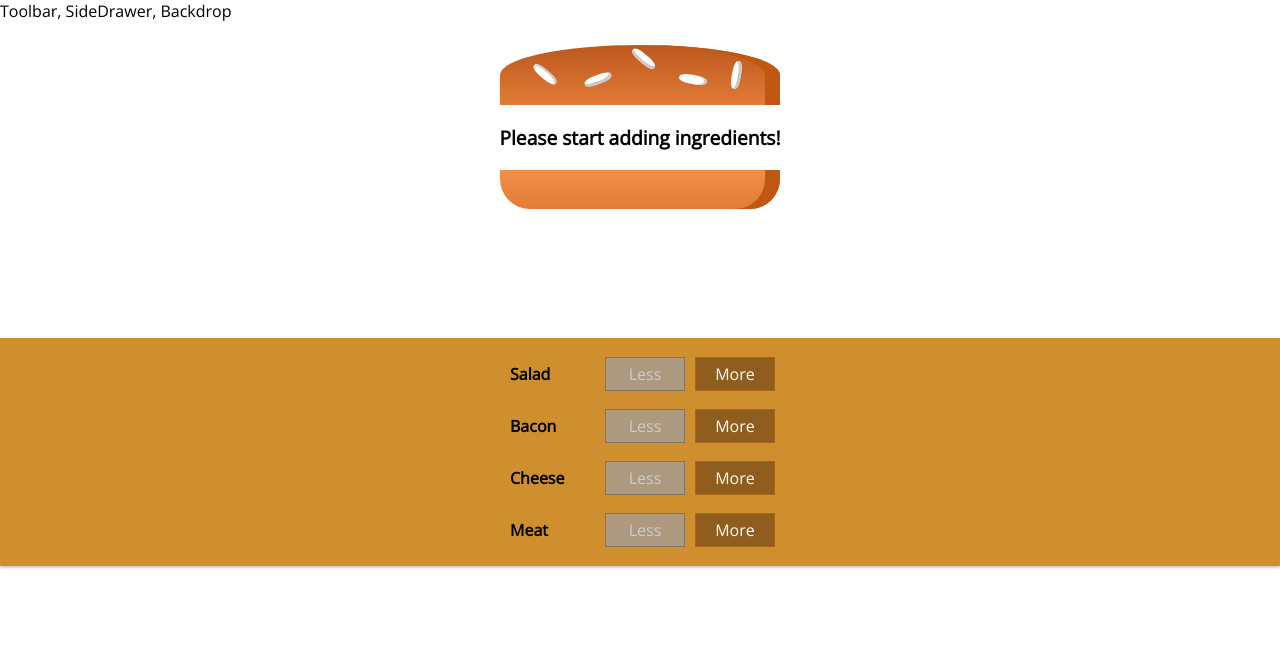
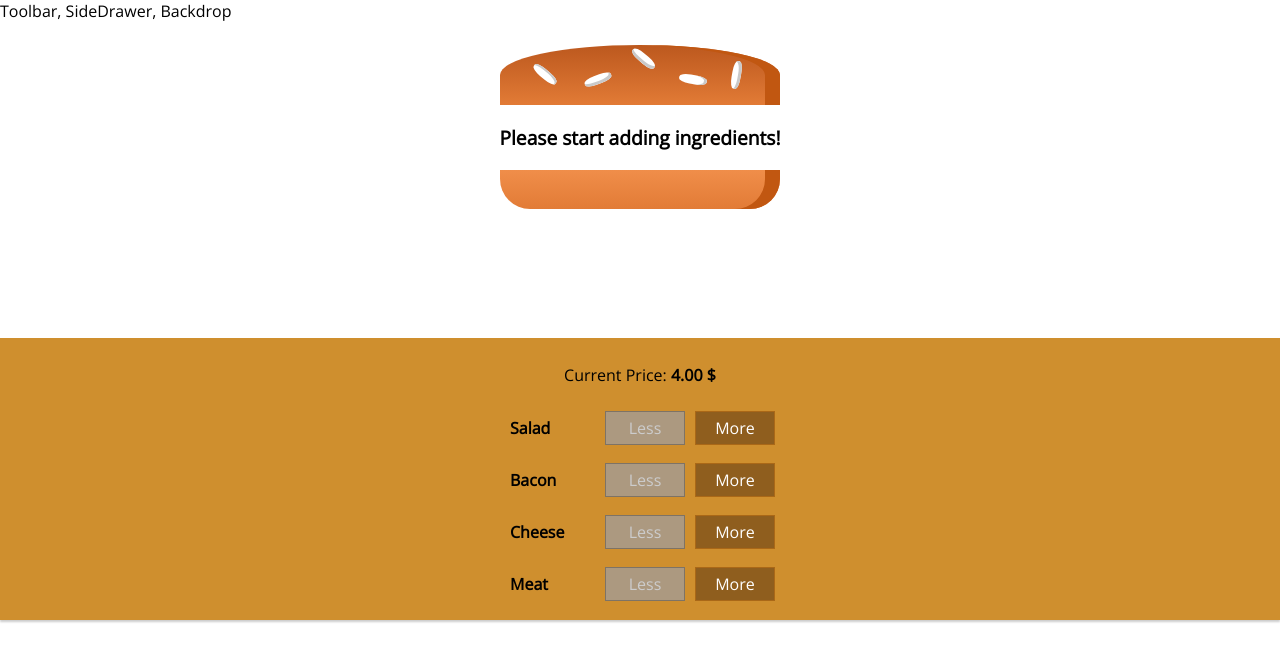
Before and after one commit to xugetsu/Burger-Builder, a React app: page / in a window 1280 px wide. Shown: the top 662 px of the page. Built offline with nearby package versions, Linux system fonts and the light colour scheme.

Commit message:
Displaying and Updating the Burger Price

```diff
--- a/src/components/Burger/BuildControls/BuildControls.jsx
+++ b/src/components/Burger/BuildControls/BuildControls.jsx
@@ -12,6 +12,7 @@
 const buildControls = (props) => {
     return (
         <div className = {classes.BuildControls} >
+            <p>Current Price: <b>{props.price.toFixed(2)} $</b></p>
             {controls.map(ctrl => (
                 <BuildControl
                     key = {ctrl.label}
--- a/src/containers/BurgerBuilder/BurgerBuilder.jsx
+++ b/src/containers/BurgerBuilder/BurgerBuilder.jsx
@@ -57,6 +57,7 @@
             <A>
                 <Burger ingredients = {this.state.ingredients} />
                 <BuildControls
+                    price = {this.state.totalPrice}
                     disabled = {disableInfo}
                     addIngredient = {(type) => this.addIngredientHandler(type)}
                     removeIngredient = {(type) => this.removeIngredientHandler(type)}/>
```
